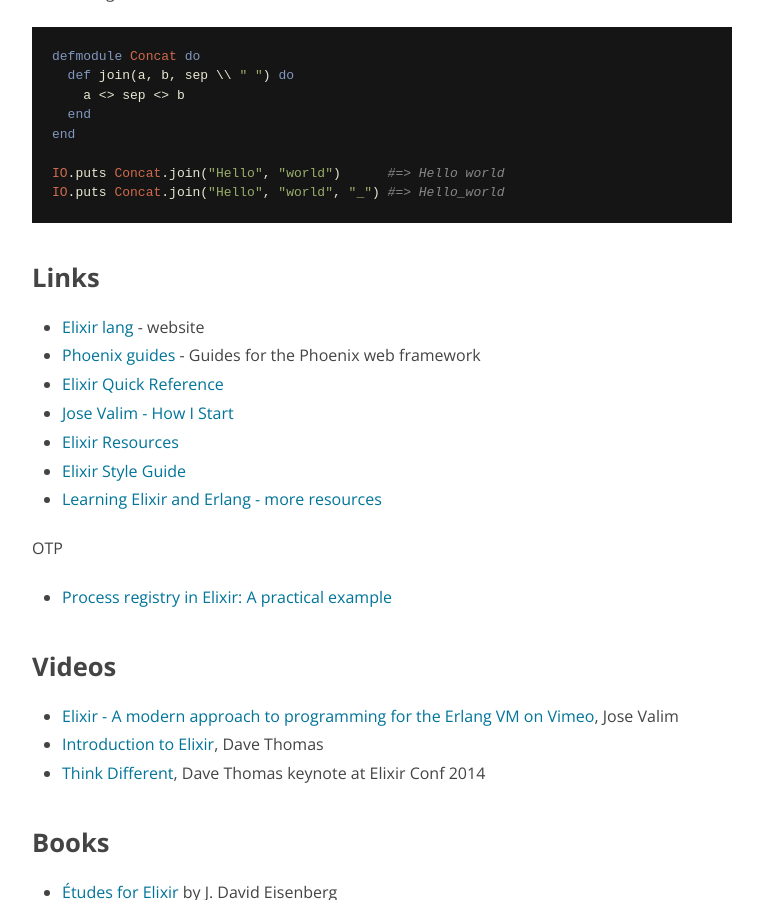
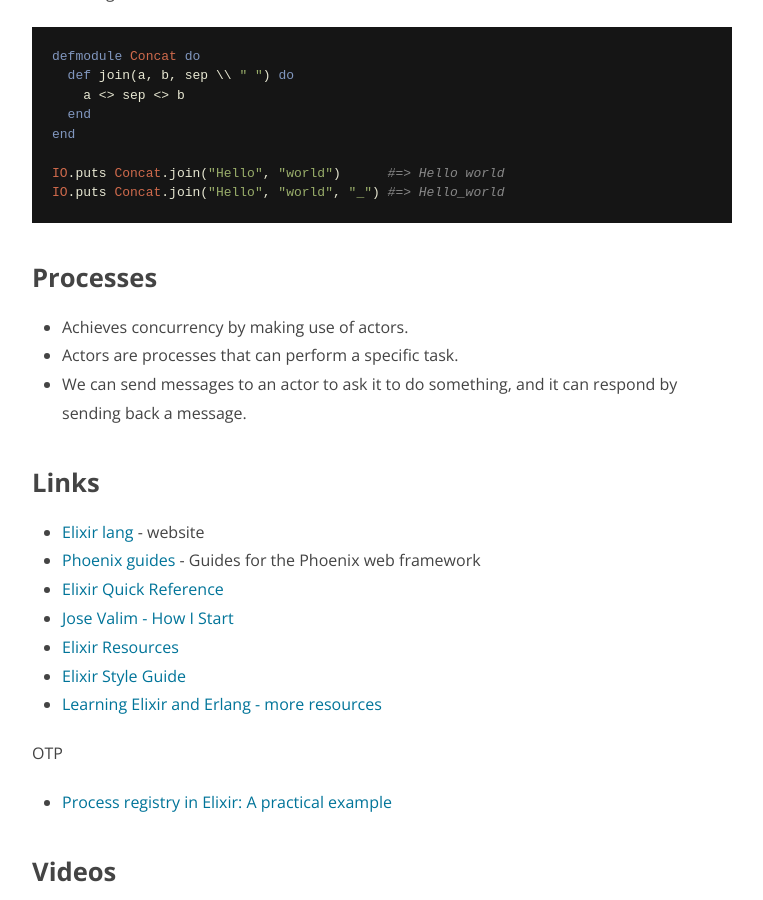
Before and after one commit to nithinbekal/nithinbekal.github.io, a Jekyll site: the page built from notes/elixir.md, in a window 1280 px wide and 900 px high, scrolled down 6640 px. Shown: the whole window, without its empty margins (258-1021 px from the left). Built offline with Jekyll 4.4.1, drawn with Linux system fonts in a browser that asks for light colours.

Commit message:
Notes on elixir processes

```diff
--- a/notes/elixir.md
+++ b/notes/elixir.md
@@ -330,6 +330,13 @@
 IO.puts Concat.join("Hello", "world", "_") #=> Hello_world
 {% endhighlight %}
 
+# Processes
+
+- Achieves concurrency by making use of actors.
+- Actors are processes that can perform a specific task.
+- We can send messages to an actor to ask it to do something,
+  and it can respond by sending back a message.
+
 # Links
 
 * [Elixir lang](http://elixir-lang.org/) - website
```
